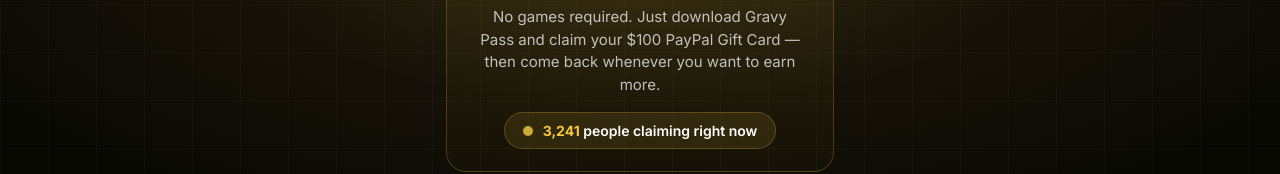
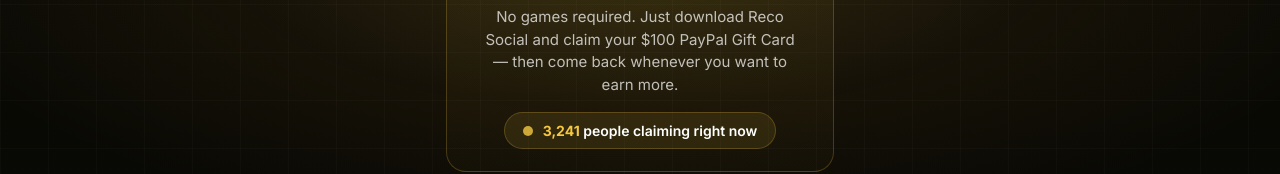
Before and after one commit to stefantocea53-sudo/gravy, a plain HTML site: page index.html in a window 1280 px wide. Shown: the part 284-458 px from the top of the page. Drawn offline with Linux system fonts and the light colour scheme.

Commit message:
fix subtitle: Gravy Pass -> Reco Social in gift card desc
Co-Authored-By: Claude Sonnet 4.6 <noreply@anthropic.com>
Claude-Session: https://claude.ai/code/session_0153o8MtLEgthav1Xy57vZD6

```diff
--- a/index.html
+++ b/index.html
@@ -450,7 +450,7 @@
     </h1>
 
     <p class="hero-desc">
-      No games required. Just download Gravy Pass and claim your $100 PayPal Gift Card — then come back whenever you want to earn more.
+      No games required. Just download Reco Social and claim your $100 PayPal Gift Card — then come back whenever you want to earn more.
     </p>
 
     <div class="live-badge">
```
